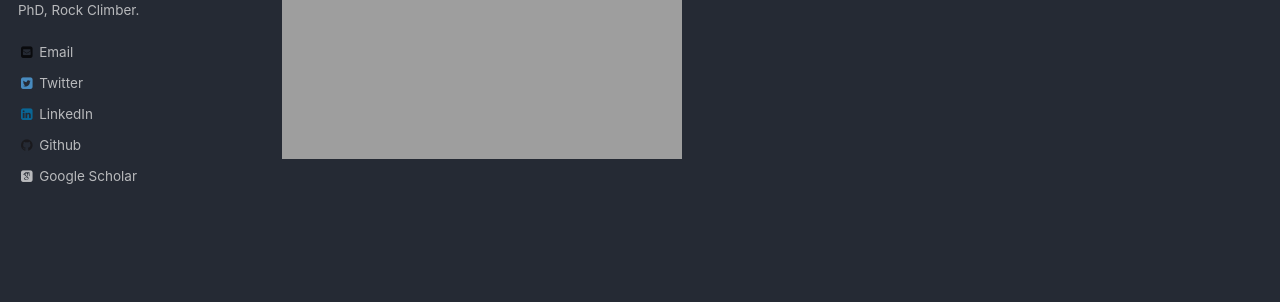
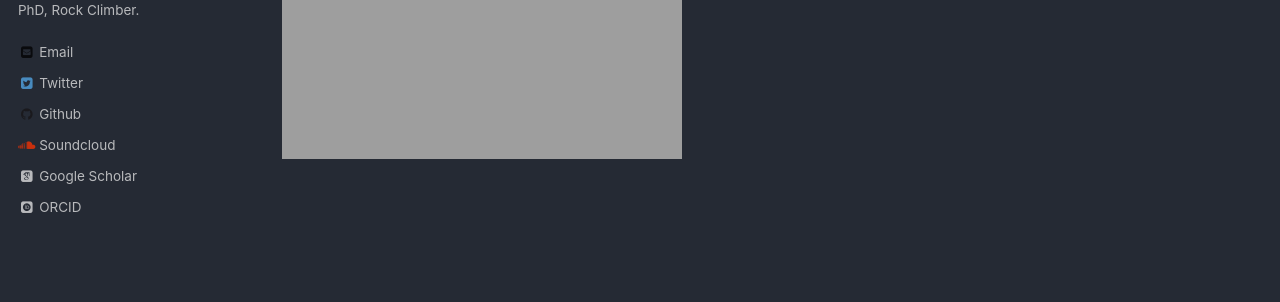
Before and after one commit to zahramor/zahramor.github.io, a Jekyll site: the page built from _pages/about.md, in a window 1280 px wide. Shown: the part 404-706 px from the top of the page. Built offline with Jekyll 4.4.1, drawn with Linux system fonts in a browser that asks for light colours; some web fonts are replaced; some of the changed lines change nothing that is shown.

Commit message:
Update _config.yml

```diff
--- a/_config.yml
+++ b/_config.yml
@@ -101,10 +101,10 @@ author:
   keybase          :
   instagram        :
   lastfm           :
-  linkedin         : "anebz"
-  orcid            :
+  linkedin         :
+  orcid            : "http://orcid.org/0000-0003-1571-4666"
   pinterest        :
-  soundcloud       :
+  soundcloud       : "https://soundcloud.com/zahra-mor"
   stackoverflow    : # http://stackoverflow.com/users/123456/username
   steam            :
   tumblr           :
```
